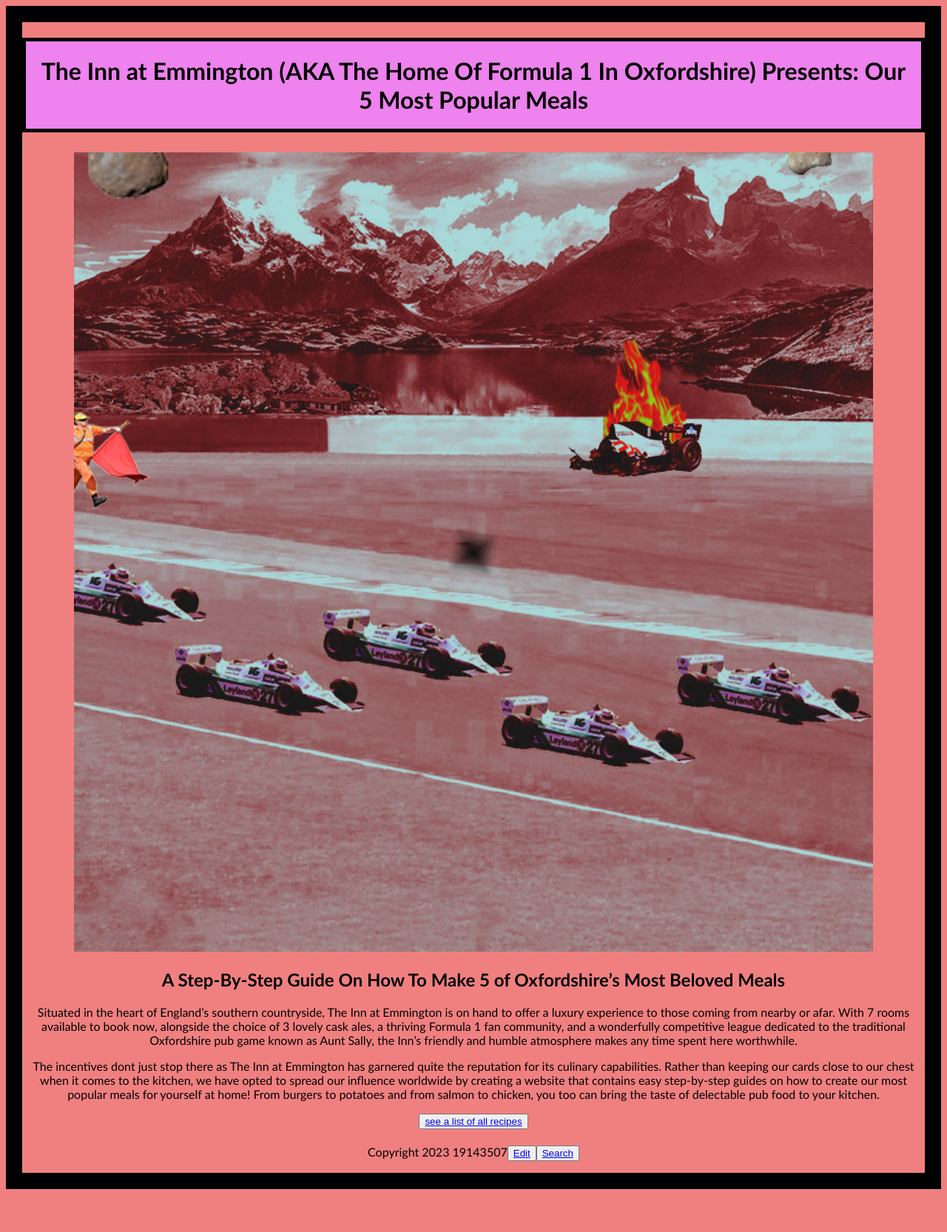
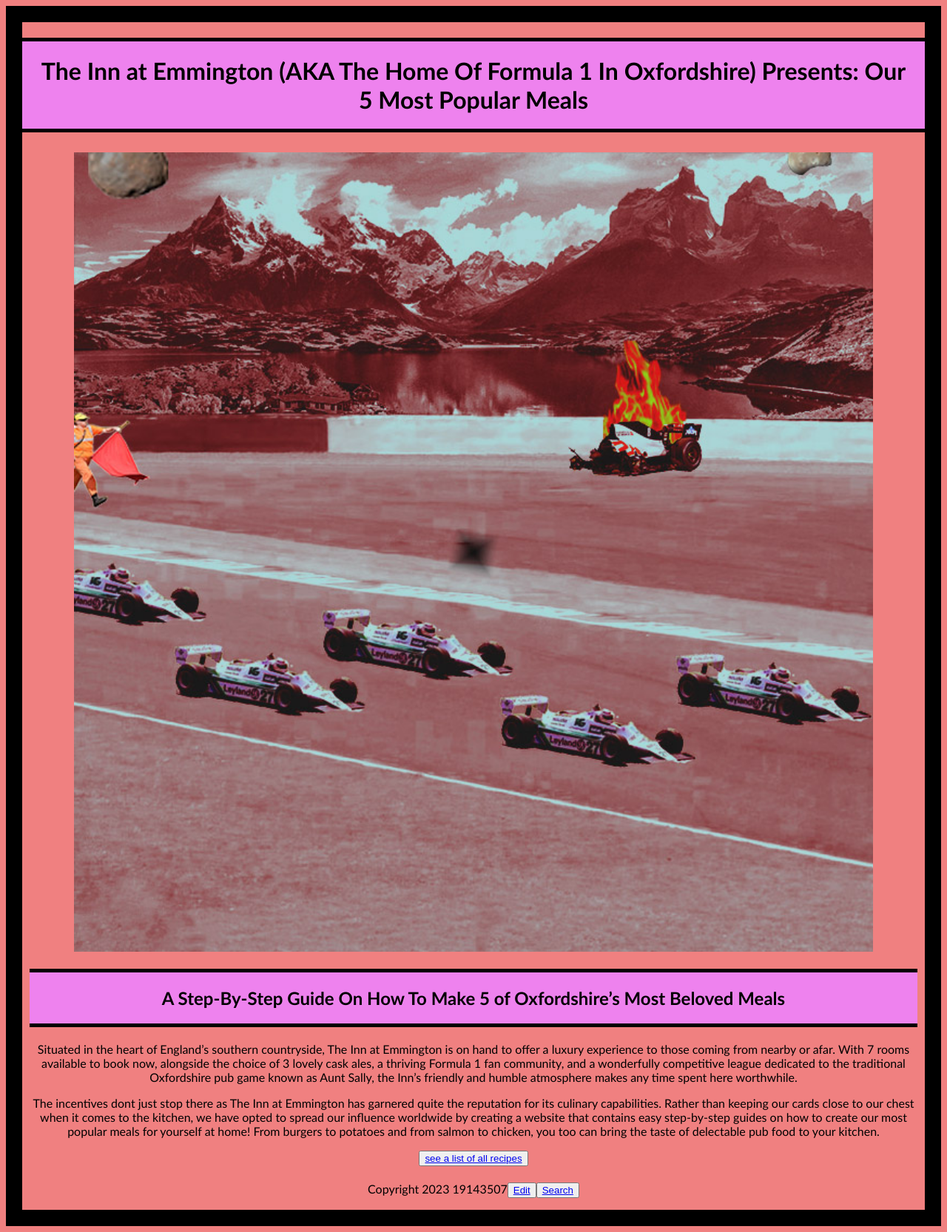
Before and after one commit to 19143507/inn-at-emmington, a Jekyll site: the page built from home/index.md, in a window 1280 px wide. Shown: the whole page at 74% size. Built offline with Jekyll 4.4.1, drawn with Linux system fonts in a browser that asks for light colours; before the commit the page ends 1616 px from its top, so only the background shows below that.

Commit message:
Update recipes.css

```diff
--- a/styles/recipes.css
+++ b/styles/recipes.css
@@ -16,7 +16,15 @@ main{
 h1 {
   text-align: center;
   background-color: violet;
-  border: 5px solid black;
+  border-top: 5px solid black;
+  border-bottom: 5px solid black;;
+  padding: 20px;
+}
+
+h2{text-align: center;
+  background-color: violet;
+  border-top: 5px solid black;
+  border-bottom: 5px solid black;;
   padding: 20px;
 }
 
```
